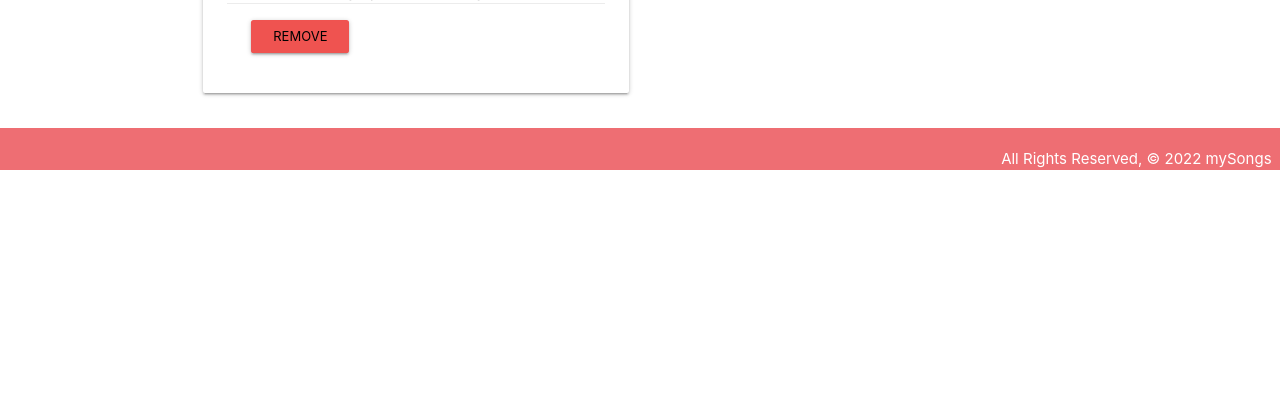
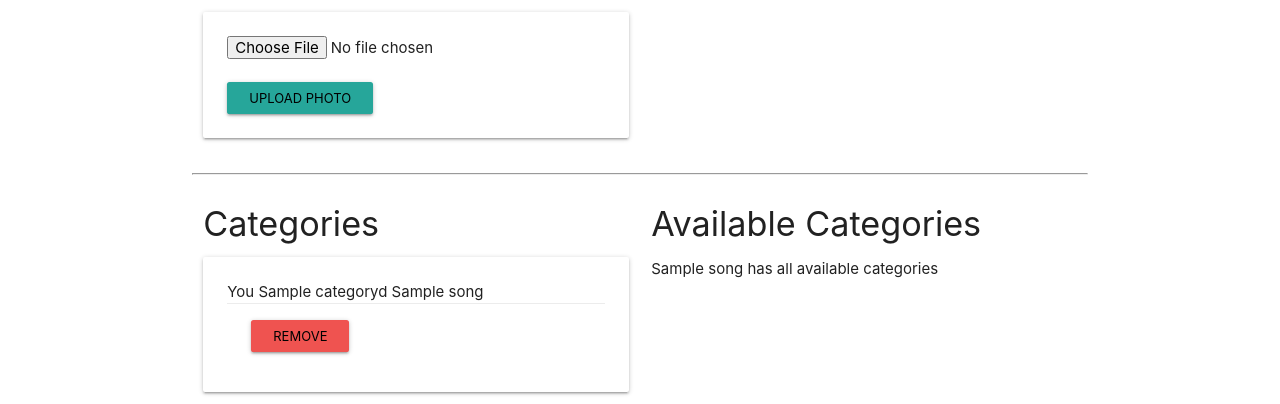
Before and after one commit to elvisEspinozaN/my_Songs, a Django app: page /songs/1/ in a window 1280 px wide. Shown: the part 790-1194 px from the top of the page. Before the commit the page ends 960 px from the top, so only its background shows below. Run offline with Django 4.2, Linux system fonts and the light colour scheme; tables that the repository leaves empty hold one stand-in row (values such as "Sample post").

Commit message:
wip: displaying images w/aws

```diff
--- a/main_app/templates/songs/detail.html
+++ b/main_app/templates/songs/detail.html
@@ -19,6 +19,31 @@
         <a href="{% url 'songs_delete' song.id %}">Delete</a>
       </div>
     </div>
+    {% for photo in song.photo_set.all %}
+    <img
+      src="{{photo.url}}"
+      alt="{{song.name}}"
+      class="responsive-img card-panel"
+    />
+    {% empty %}
+    <div class="card-panel teal-text center-align">No Photos Uploaded</div>
+    {% endfor %}
+    <form
+      action="{% url 'add_photo' song.id %}"
+      class="card-panel"
+      method="POST"
+      enctype="multipart/form-data"
+    >
+      {% csrf_token %}
+      <input type="file" name="photo-file" id="" />
+      <br />
+      <br />
+      <input
+        type="submit"
+        value="Upload Photo"
+        class="waves-effect waves-light btn-small"
+      />
+    </form>
   </div>
   <div class="col s6">
     <form action="{% url 'add_playback' song.id %}" method="POST">
```
